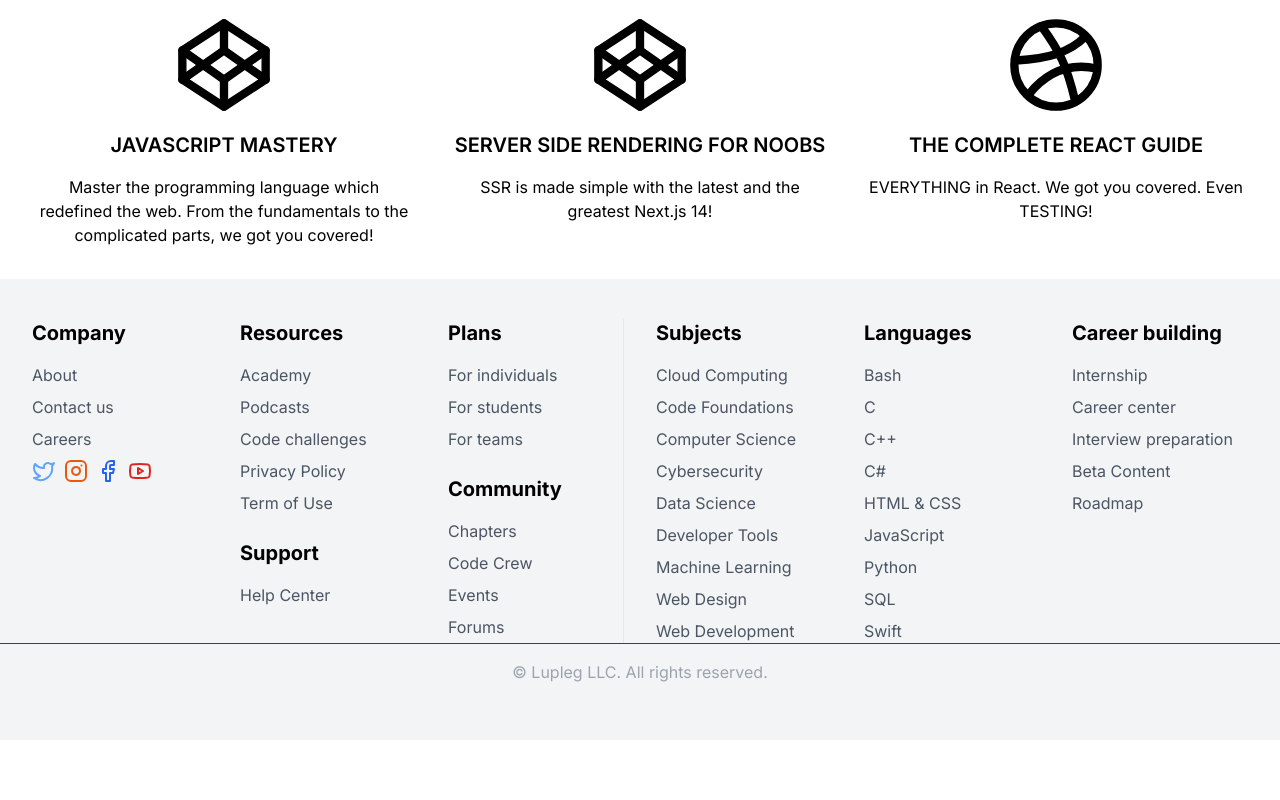
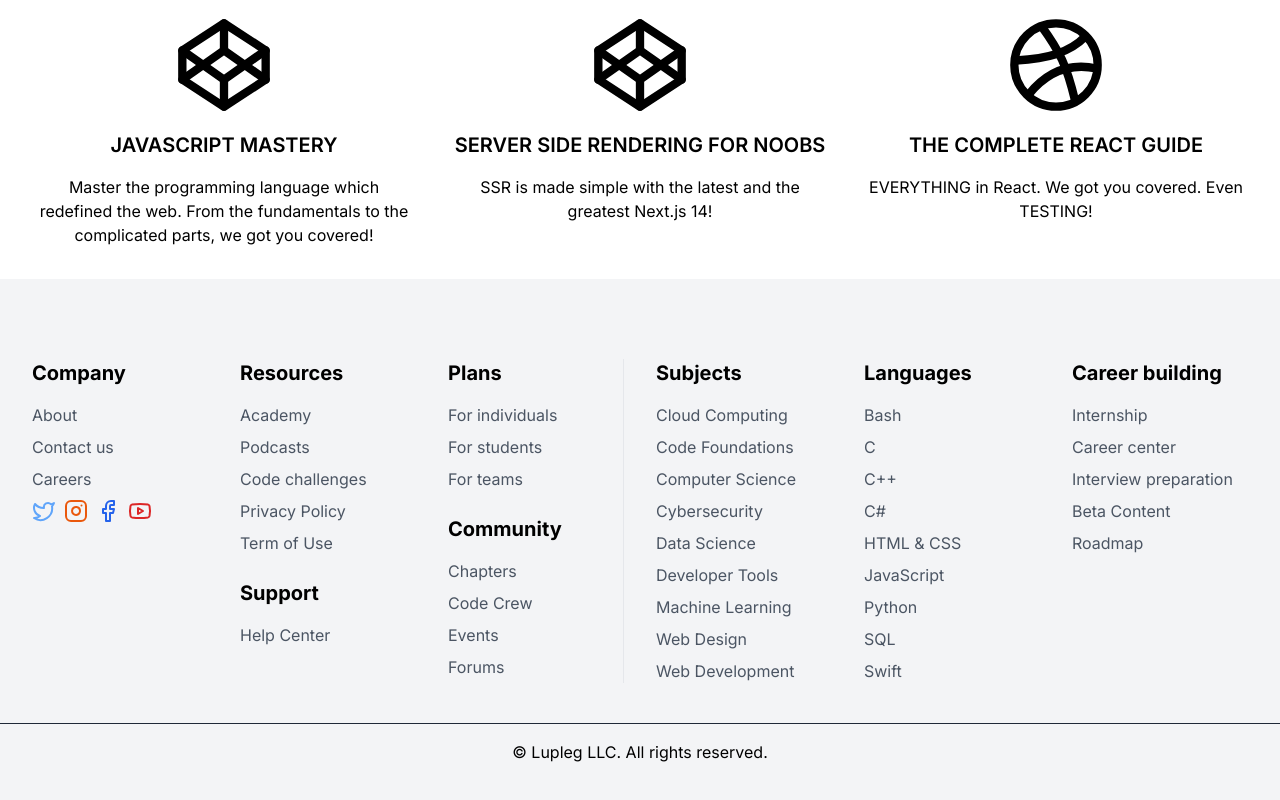
Before and after one commit to Lupleg-dev/React_Tutorials, a Next.js app: page / in a window 1280 px wide. Shown: the part 1793-2593 px from the top of the page. Before the commit the page ends 2533 px from the top, so only its background shows below. Built offline with nearby package versions, Linux system fonts and the light colour scheme.

Commit message:
added some padding

```diff
--- a/components/Footer.jsx
+++ b/components/Footer.jsx
@@ -5,7 +5,7 @@
 export default function Component() {
   return (
     <footer className="bg-gray-100 py-10">
-      <div className="max-w-7xl mx-auto px-4 sm:px-6 lg:px-8">
+      <div className="max-w-7xl mx-auto p-10 px-4 sm:px-6 lg:px-8">
         <div className="grid grid-cols-2 md:grid-cols-6 gap-8">
           <div className="col-span-1 md:col-span-1">
             <h2 className="font-bold text-xl mb-4">Company</h2>
@@ -280,8 +280,8 @@ export default function Component() {
           </p>
         </div> */}
       </div>
-      <div className="border-t border-gray-700 py-4 text-center text-gray-400">
-        <p>© Lupleg LLC. All rights reserved.</p>
+      <div className="border-t border-gray-800 py-4 text-center text-gray-400">
+        <p className="text-black">© Lupleg LLC. All rights reserved.</p>
       </div>
     </footer>
   );
```
